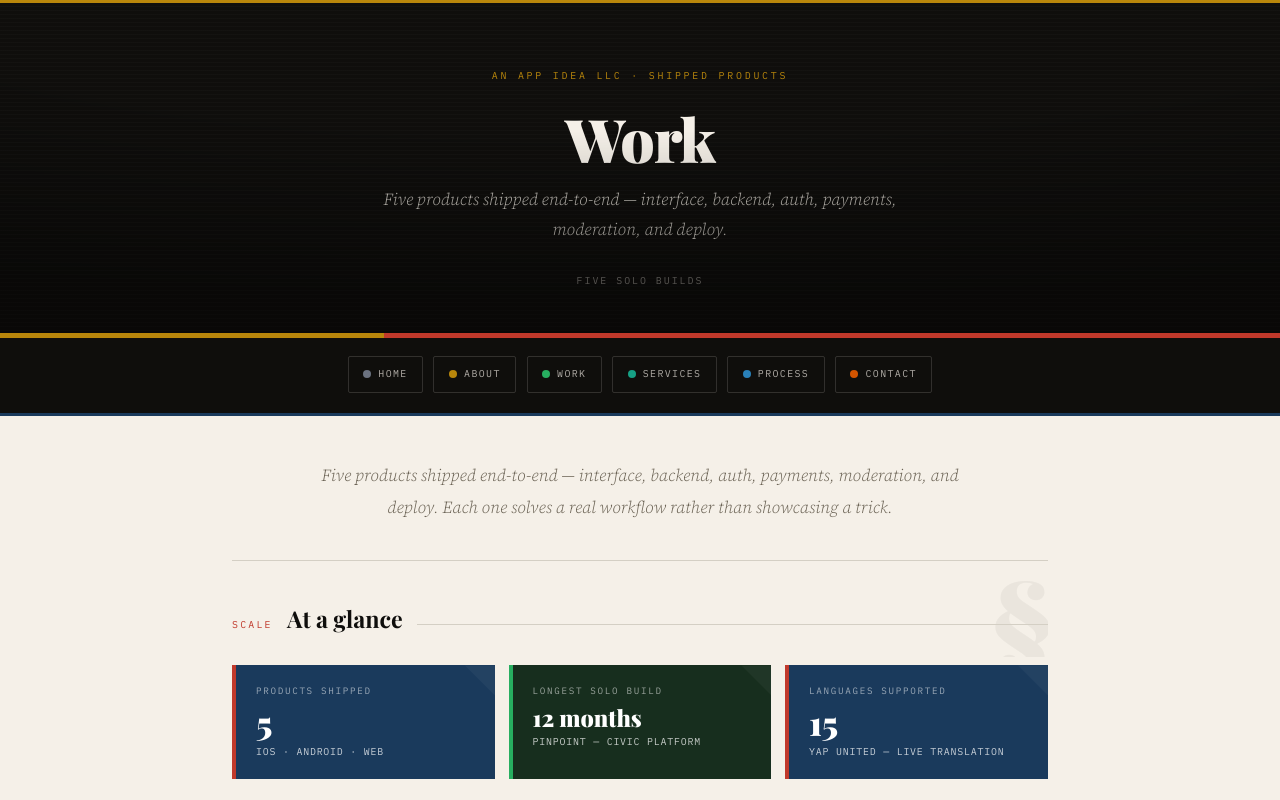
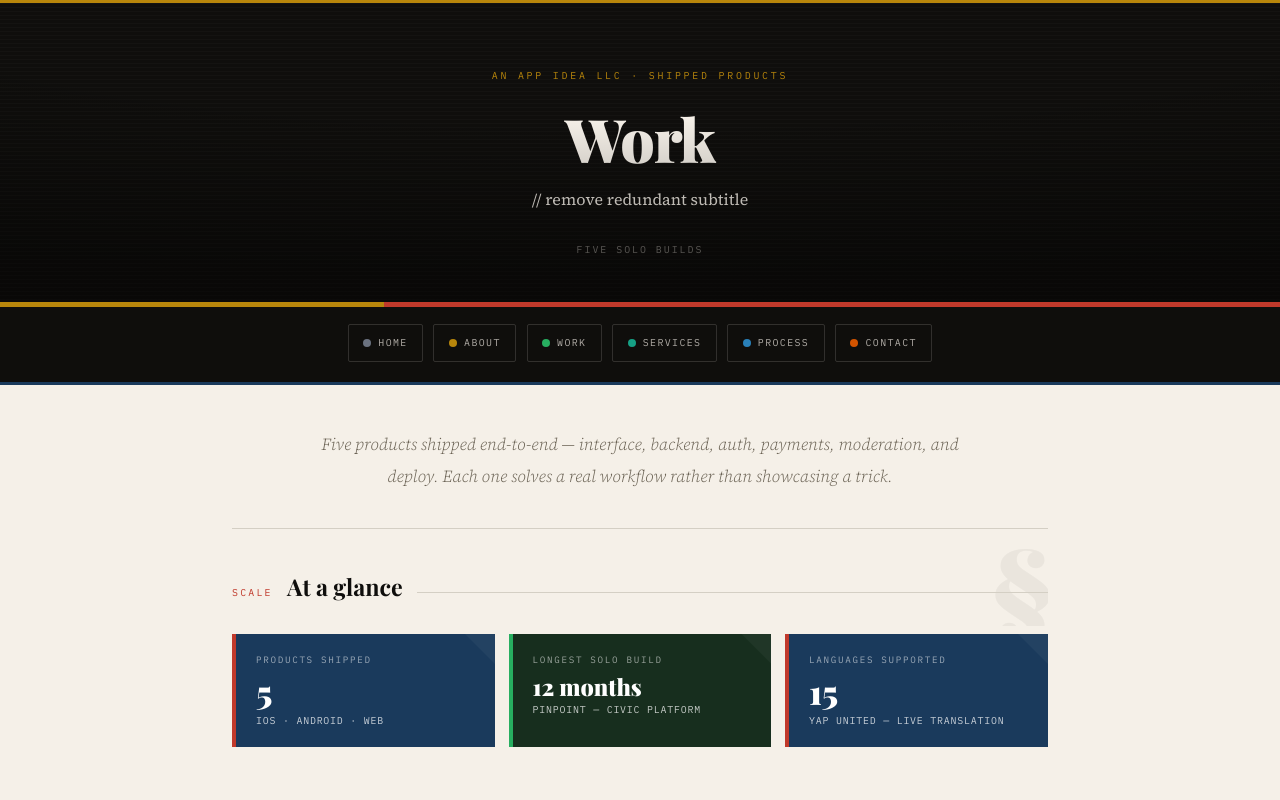
Before and after one commit to demaceo/anappideallc, a React (Vite) app: page /work in a window 1280 px wide. Shown: the top 800 px of the page. Built offline with nearby package versions, Linux system fonts and the light colour scheme.

Commit message:
remove redundant subtitle

```diff
--- a/src/pages/Process.tsx
+++ b/src/pages/Process.tsx
@@ -15,10 +15,10 @@ export default function Process() {
       <header className="masthead">
         <p className="overline">An App Idea LLC · How we work</p>
         <h1>Process</h1>
-        <p className="subtitle">
+        {/* <p className="subtitle">
           Four phases, one builder. Each step ends with a tangible deliverable
           so you always know where the project stands.
-        </p>
+        </p> */}
         <p className="date-line">Discovery → Design → Dev → Launch</p>
       </header>
 
--- a/src/pages/Services.tsx
+++ b/src/pages/Services.tsx
@@ -15,10 +15,12 @@ export default function Services() {
       <header className="masthead">
         <p className="overline">An App Idea LLC · What I build</p>
         <h1>Services</h1>
-        <p className="subtitle">
+        // remove redundant subtitle
+
+        {/* <p className="subtitle">
           From a 6-week MVP to a production-grade interface. Here's what I help
           founders ship.
-        </p>
+        </p> */}
         <p className="date-line">Four service categories</p>
       </header>
 
--- a/src/pages/Work.tsx
+++ b/src/pages/Work.tsx
@@ -22,10 +22,11 @@ export default function Work() {
       <header className="masthead">
         <p className="overline">An App Idea LLC · Shipped products</p>
         <h1>Work</h1>
-        <p className="subtitle">
+        // remove redundant subtitle
+        {/* <p className="subtitle">
           Five products shipped end-to-end — interface, backend, auth,
           payments, moderation, and deploy.
-        </p>
+        </p> */}
         <p className="date-line">Five solo builds</p>
       </header>
 
```
